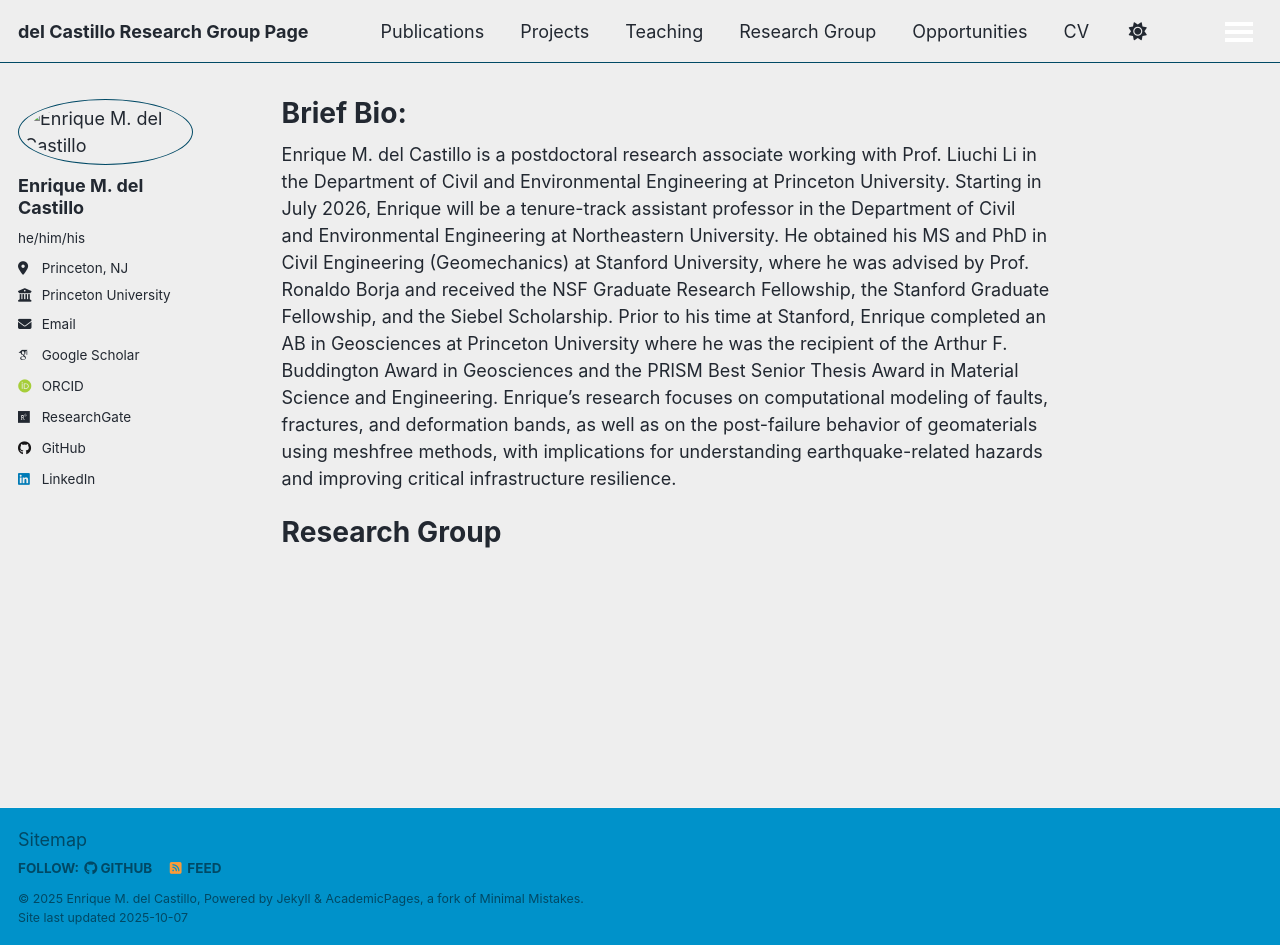
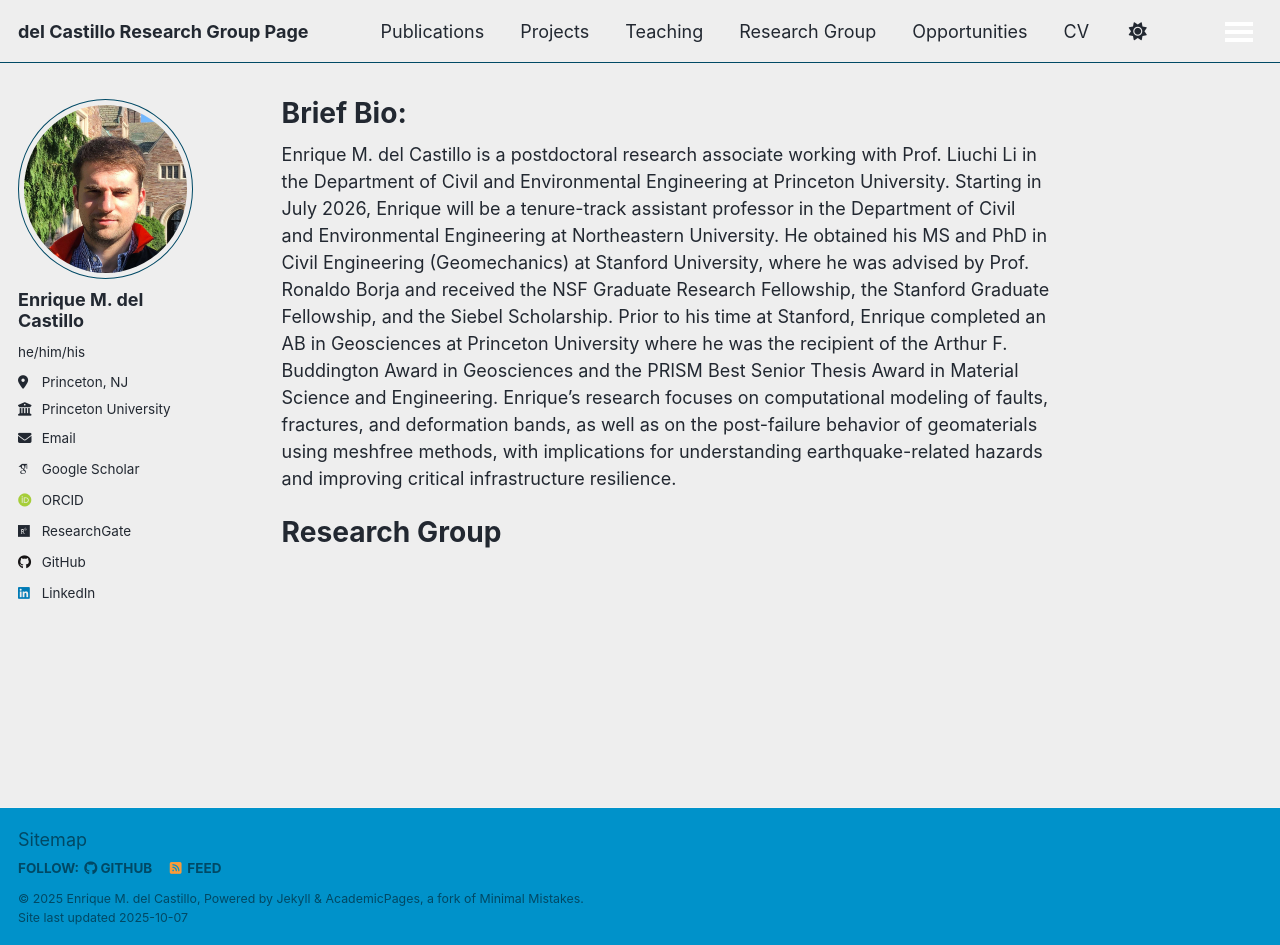
Before and after one commit to emdc19/emdcwebsite, a Jekyll site: the page built from _pages/about.md, in a window 1280 px wide and 945 px high. Built offline with Jekyll 4.4.1, drawn with Linux system fonts in a browser that asks for light colours; some web fonts are replaced; a script that is not in the unit is left out.

Commit message:
Update _config.yml

```diff
--- a/_config.yml
+++ b/_config.yml
@@ -23,7 +23,7 @@ repository               : "https://emdc19.github.io/emdcwebsite/"
 #               Additional customization can be done by editing /_includes/author-profile.html
 author:
   # Biographic information
-  avatar           : "images/profile2.png"
+  avatar           : "profile2.png"
   name             : "Enrique M. del Castillo"
   pronouns         : "he/him/his"
   #bio              : "Short biography for the left-hand sidebar"
```
